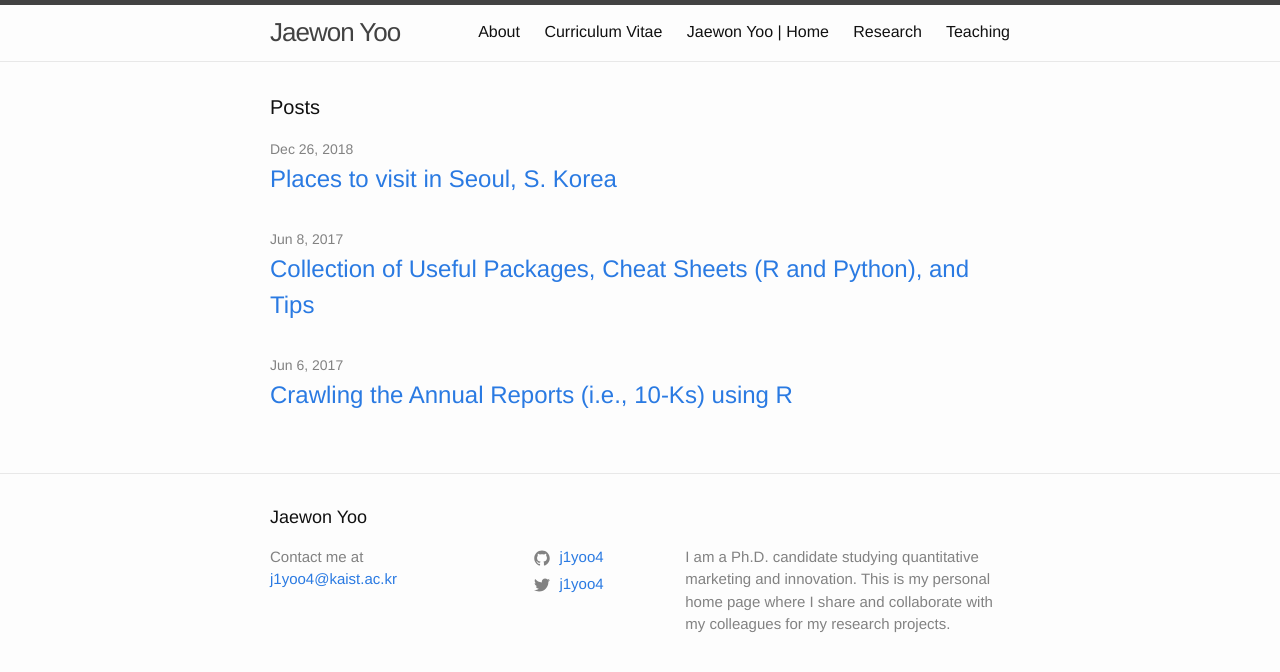
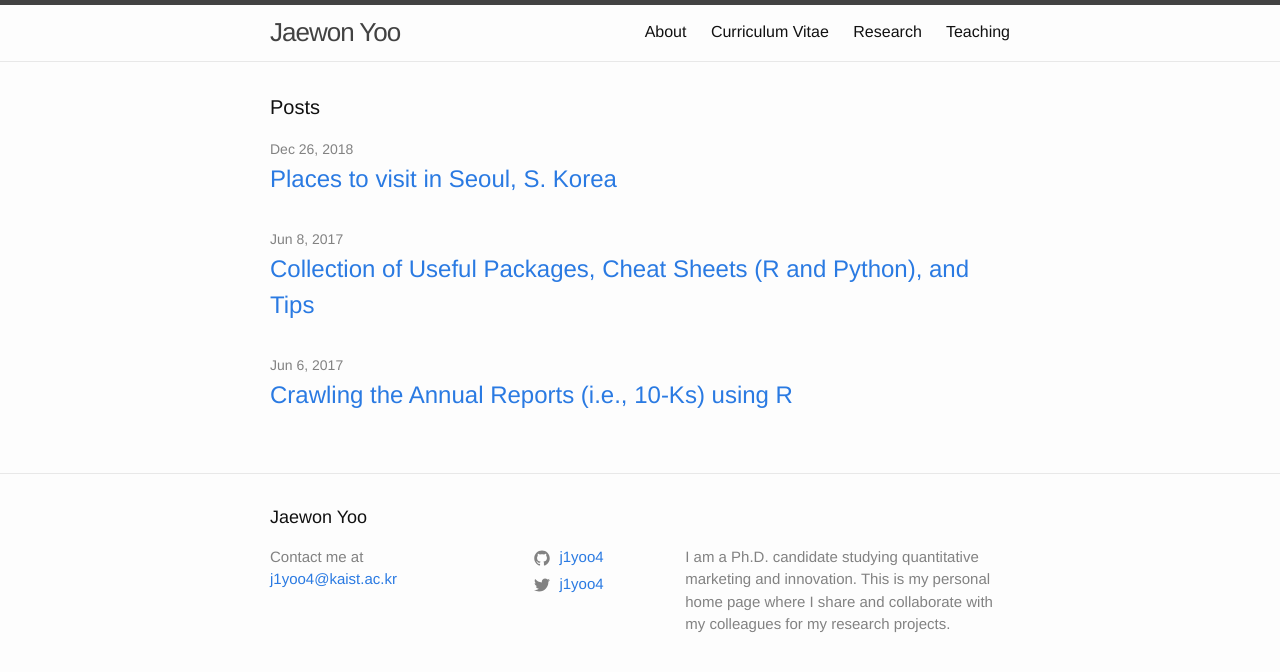
Before and after one commit to j1yoo/j1yoo.github.io, a Jekyll site: the page built from index.md, in a window 1280 px wide. Shown: the top 672 px of the page. Built offline with Jekyll 4.4.1, drawn with Linux system fonts in a browser that asks for light colours.

Commit message:
Update index.md

```diff
--- a/index.md
+++ b/index.md
@@ -1,5 +1,3 @@
 ---
 layout: home
-title: Jaewon Yoo | Home
-tagline: Jaewon Yoo | Home
 ---
```
